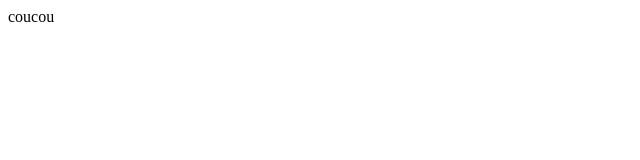
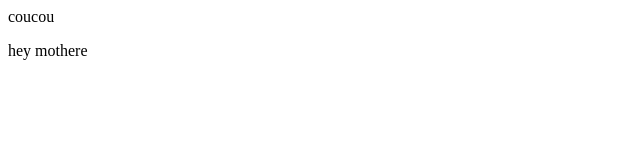
Before and after one commit to BOUTAINAACHEAIBI/Project2, a plain HTML site: page index.html in a window 1280 px wide. Shown: the full height of the page, 0-640 px from the left. Drawn offline with Linux system fonts and the light colour scheme.

Commit message:
resolution

```diff
--- a/index.html
+++ b/index.html
@@ -1,10 +1,14 @@
 <div>
+
 
 
 
 
 <p> coucou</p>
 
+<p> hey mothere</p>
+
+
 
 
 </div>
```
